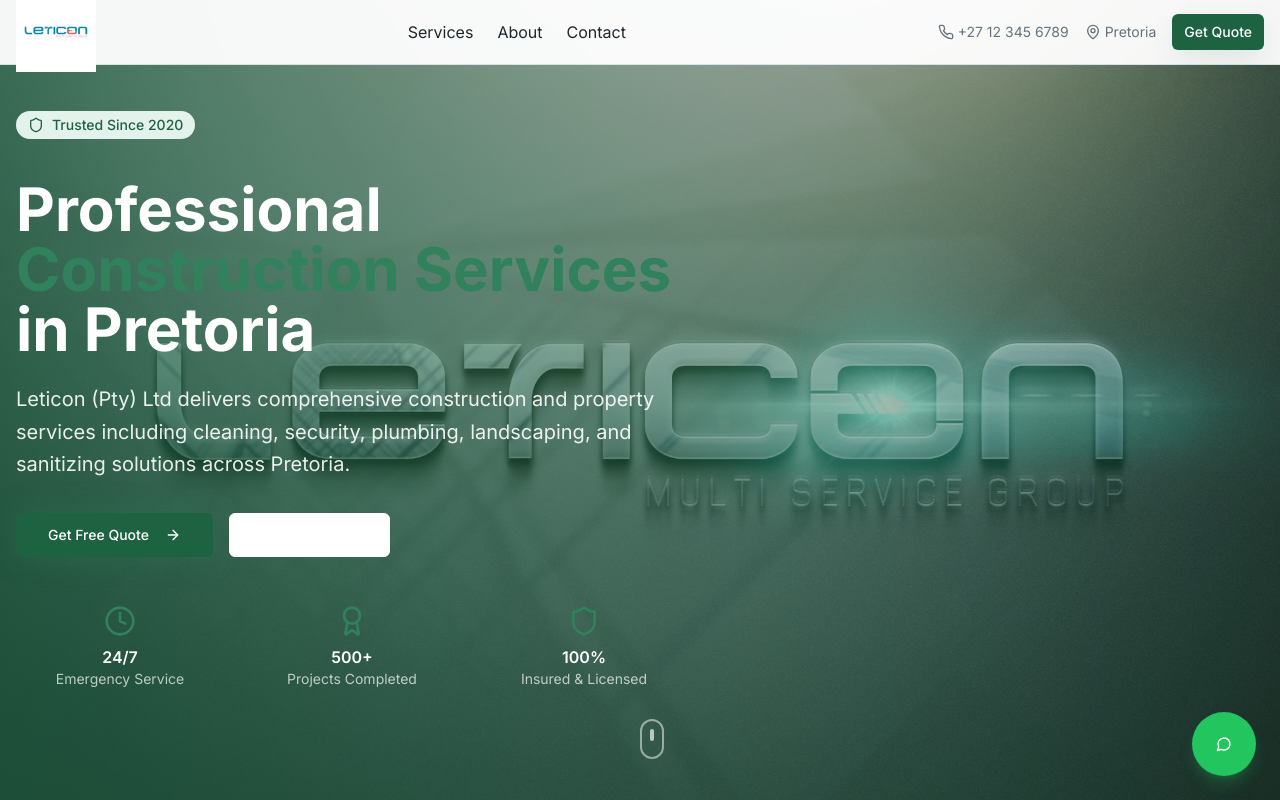
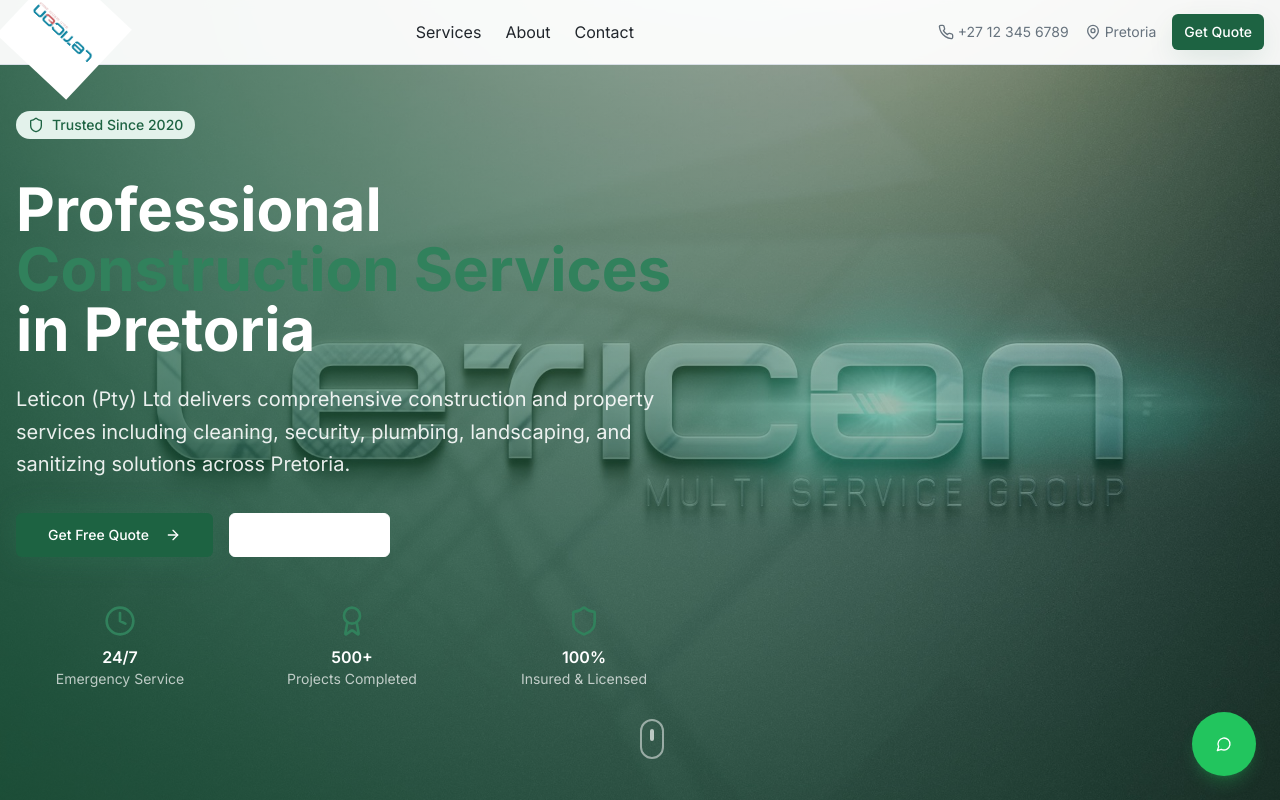
Before and after one commit to maphal-2025/leticon-presto-homes, a React (Vite) app: page / in a window 1280 px wide. Shown: the top 800 px of the page. Built offline with nearby package versions, Linux system fonts and the light colour scheme.

Commit message:
Enlarge and cycle logo
Enlarged the logo in the header and footer and implemented a cycling animation.

```diff
--- a/src/components/Footer.tsx
+++ b/src/components/Footer.tsx
@@ -11,7 +11,8 @@ const Footer = () => {
               <img
                 src="/lovable-uploads/0f7f4cff-77c4-4a14-a26b-31cf5e140666.png"
                 alt="Leticon Multi Service Group"
-                className="h-20 w-auto brightness-110"
+                className="h-24 w-auto brightness-110 animate-spin"
+                style={{ animationDuration: '10s' }}
               />
             </div>
             <p className="text-white/70 text-sm leading-relaxed">
--- a/src/components/Header.tsx
+++ b/src/components/Header.tsx
@@ -11,7 +11,8 @@ const Header = () => {
             <img
               src="/lovable-uploads/0f7f4cff-77c4-4a14-a26b-31cf5e140666.png"
               alt="Leticon Multi Service Group"
-              className="h-20 w-auto"
+              className="h-24 w-auto animate-spin"
+              style={{ animationDuration: '10s' }}
             />
           </div>
 
```
